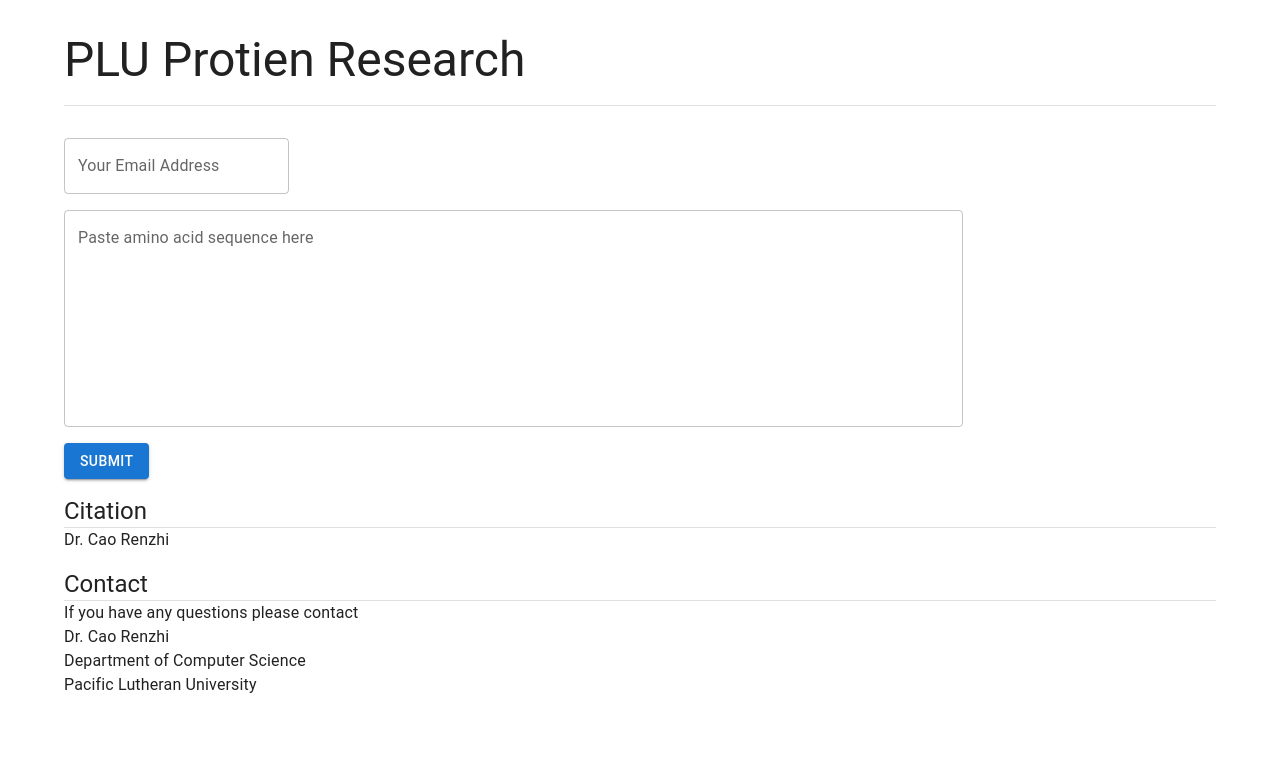
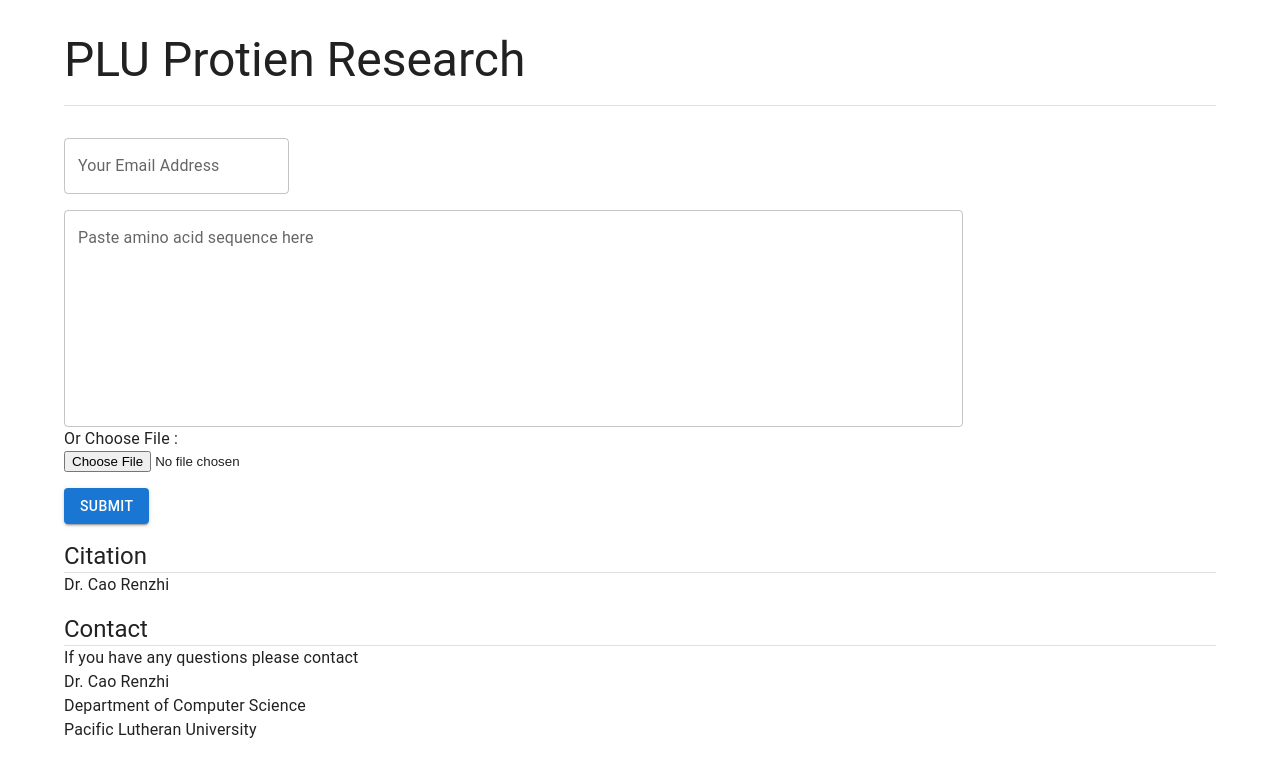
Before and after one commit to Cao-Labs/AlphaAnalyzer, a React (Vite) app: page / in a window 1280 px wide. Shown: the top 776 px of the page. Built offline with nearby package versions, Linux system fonts and the light colour scheme.

Commit message:
added upload file feat

```diff
--- a/package.json
+++ b/package.json
@@ -18,7 +18,6 @@
     "@emotion/styled": "^11.11.5",
     "@mui/icons-material": "^5.15.18",
     "@mui/material": "^5.15.19",
-    "@mui/x-date-pickers": "^7.6.1",
     "dayjs": "^1.11.11",
     "emailjs-com": "^3.2.0",
     "firebase": "^10.12.0",
--- a/src/routes/HomePage.tsx
+++ b/src/routes/HomePage.tsx
@@ -5,7 +5,7 @@
     TextField,
     Button }
     from "@mui/material";
-import { useState} from "react";
+import { ChangeEvent, useState} from "react";
 import { useNavigate } from "react-router-dom";
 import { useEmail } from "../components/EmailProtienContext";
 import emailjs from 'emailjs-com';
@@ -17,15 +17,16 @@
 
     const handleSubmit = async () => {
         navigate('/submit')
-        //e?.preventDefault();
         sendEmail();
     };
     const [proteinSequence, setProteinSequence] = useState("");
+    const [protienFile, setProtienFile] = useState<File | undefined>();
 
     function sendEmail() {
         const templateParams = {
             email: email,
-            protein_sequence: proteinSequence
+            protein_sequence: proteinSequence,
+            protien_file: protienFile
         };
 
         emailjs.send('service_g6xd54r', 'template_05wvtnl', templateParams, 'TpxaKz1mUKkkrkpQ3')
@@ -35,6 +36,13 @@
             .catch((err) => {
                 console.error('Failed to send email. Error: ', err);
             });
+    }
+
+    const handleOnChangeFile = (e: React.FormEvent<HTMLInputElement>) => {
+        const target = e.target as HTMLInputElement & {
+            files: FileList;
+        }
+        setProtienFile(target.files[0]);
     }
 
 
@@ -61,7 +69,7 @@
             autoComplete="off"
             >
                 <TextField
-                id="Email"
+                id="email-form"
                 label="Your Email Address"
                 variant="outlined"
                 placeholder={"results sent here"}
@@ -81,7 +89,7 @@
             autoComplete="off"
             >
                 <TextField
-                id="protien-form"
+                id="outlined-multiline-static"
                 label="Paste amino acid sequence here"
                 multiline
                 rows={8}
@@ -89,6 +97,13 @@
                 SATVSEINDTSVDJJHJKSHD"
                 onChange={(e) => setProteinSequence(e.target.value)}
                 />
+                <Typography>Or Choose File :</Typography>
+                <input type="file"
+                onChange={e => handleOnChangeFile(e)}/>
+            </Box>
+
+            <Box sx = {{my: 2}}>
+
             </Box>
 
             <Box sx = {{my: 2}}>
```
Also changed, not shown: 1 other file (tests, documents, lock files or other folders).
